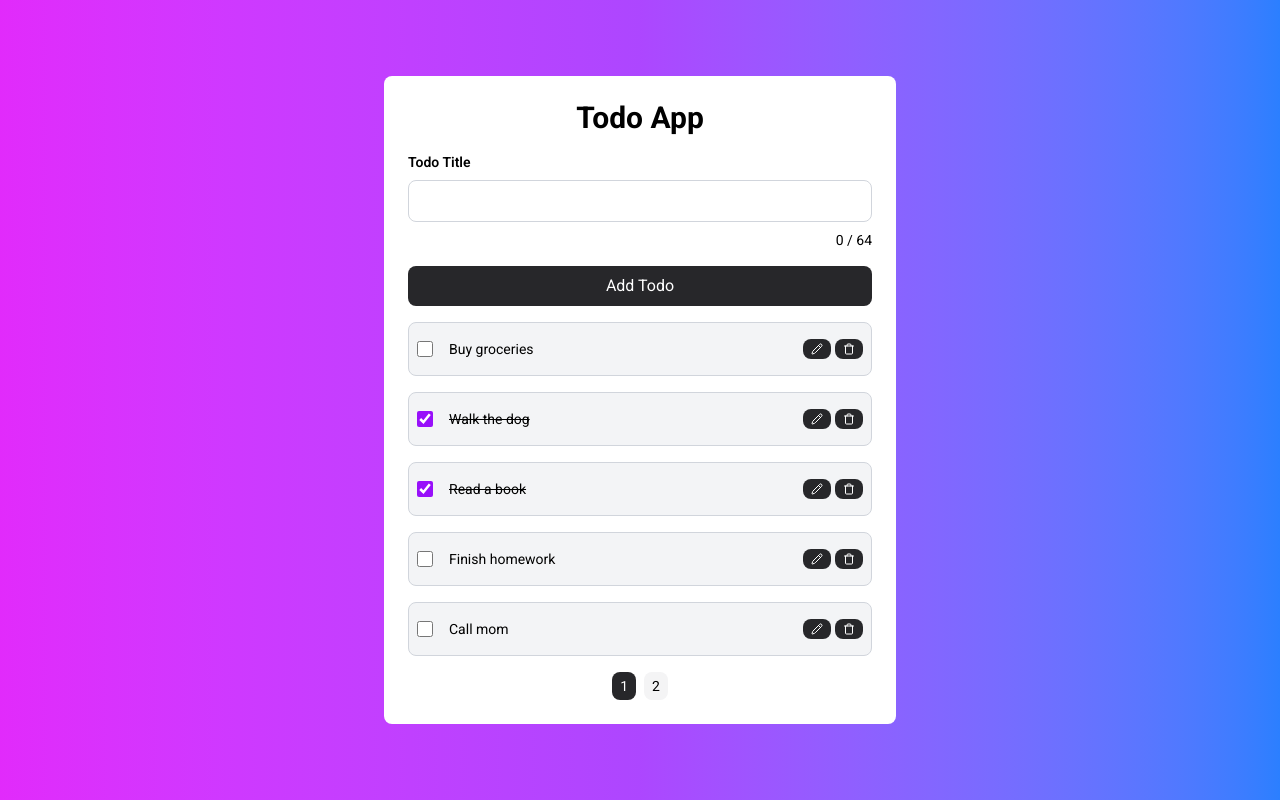
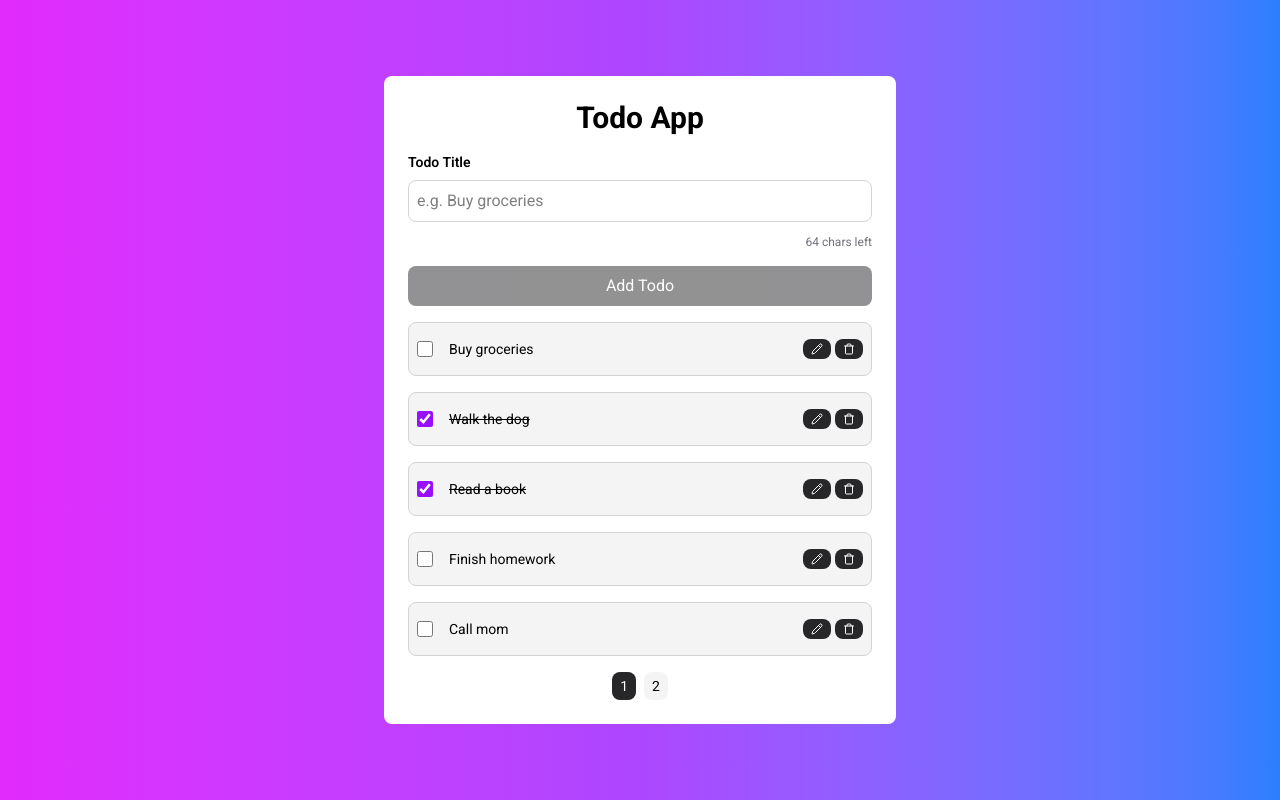
Before and after one commit to mike3497/todo-app, a Vue app: page / in a window 1280 px wide. Built offline with nearby package versions, Linux system fonts and the light colour scheme.

Commit message:
feat: update colors, add validation message

```diff
--- a/src/components/AppButton.vue
+++ b/src/components/AppButton.vue
@@ -12,11 +12,13 @@ import { computed } from 'vue';
 
 const props = withDefaults(
   defineProps<{
+    disabled?: boolean;
     size?: ButtonSize;
     type?: ButtonType;
     variant?: ButtonVariant;
   }>(),
   {
+    disabled: false,
     size: 'default',
     type: 'button',
     variant: 'primary',
@@ -24,9 +26,10 @@ const props = withDefaults(
 );
 
 const buttonClasses = computed<string[]>(() => {
-  const baseClasses = 'rounded-lg cursor-pointer';
+  const baseClasses = 'rounded-lg focus:outline-none focus:ring-2 focus:ring-purple-400';
   let sizeClasses = '';
   let variantClasses = '';
+  let stateClasses = '';
 
   switch (props.size) {
     case 'small':
@@ -40,14 +43,24 @@ const buttonClasses = computed<string[]>(() => {
 
   switch (props.variant) {
     case 'secondary':
-      variantClasses = 'bg-zinc-100 text-black hover:bg-zinc-300';
+      variantClasses = props.disabled
+        ? 'bg-zinc-100 text-black'
+        : 'bg-zinc-100 text-black hover:bg-zinc-300';
       break;
     case 'primary':
     default:
-      variantClasses = 'bg-zinc-800 hover:bg-zinc-950 text-white';
+      variantClasses = props.disabled
+        ? 'bg-zinc-800 text-white'
+        : 'bg-zinc-800 hover:bg-zinc-950 text-white';
       break;
   }
 
-  return [baseClasses, sizeClasses, variantClasses];
+  if (props.disabled) {
+    stateClasses = 'opacity-50 cursor-not-allowed';
+  } else {
+    stateClasses = 'cursor-pointer';
+  }
+
+  return [baseClasses, sizeClasses, variantClasses, stateClasses];
 });
 </script>
--- a/src/components/TodoForm.vue
+++ b/src/components/TodoForm.vue
@@ -3,15 +3,21 @@
     <div class="flex flex-col gap-2 mb-4">
       <label class="font-semibold text-sm" for="todo-title">Todo Title</label>
       <input
+        id="todo-title"
         v-model="todoTitle"
-        class="border border-gray-300 p-2 rounded-lg"
-        id="todo-title"
+        class="border border-zinc-300 bg-white p-2 rounded-lg w-full focus:outline-none focus:ring-2 focus:ring-purple-400 mb-1"
         type="text"
+        placeholder="e.g. Buy groceries"
         :maxlength="maxTodoTitleLength"
+        @input="isTouched = true"
+        @blur="isTouched = true"
       />
-      <span class="text-sm text-right">{{ todoTitle.length }} / {{ maxTodoTitleLength }}</span>
+      <div class="flex items-center justify-between text-xs text-zinc-500">
+        <span v-if="isTouched && !isInputValid" class="text-red-500">Title is required.</span>
+        <span class="ml-auto">{{ remainingChars }} chars left</span>
       </div>
-    <AppButton class="w-full" type="submit">Add Todo</AppButton>
+    </div>
+    <AppButton class="w-full" type="submit" :disabled="!isInputValid">Add Todo</AppButton>
   </form>
 </template>
 
@@ -20,23 +26,36 @@ import AppButton from '@/components/AppButton.vue';
 import type { Todo } from '@/models/todo';
 import { useTodosStore } from '@/stores/todos';
 import { nanoid } from 'nanoid';
-import { ref } from 'vue';
+import { computed, ref } from 'vue';
 
 const todosStore = useTodosStore();
 
 const maxTodoTitleLength = 64;
 const todoTitle = ref<string>('');
+const isTouched = ref<boolean>(false);
+
+const remainingChars = computed<number>(() => {
+  return maxTodoTitleLength - todoTitle.value.length;
+});
+
+const isInputValid = computed<boolean>(() => {
+  return todoTitle.value.trim() !== '' && todoTitle.value.length <= maxTodoTitleLength;
+});
 
 const onSubmit = () => {
-  if (todoTitle.value.trim() !== '') {
+  isTouched.value = true;
+  if (!isInputValid.value) {
+    return;
+  }
+
   const todo: Todo = {
     id: nanoid(),
-      title: todoTitle.value,
+    title: todoTitle.value.trim(),
     completed: false,
   };
 
   todosStore.addTodo(todo);
   todoTitle.value = '';
-  }
+  isTouched.value = false;
 };
 </script>
--- a/src/components/TodoListItem.vue
+++ b/src/components/TodoListItem.vue
@@ -1,11 +1,11 @@
 <template>
   <li
     ref="target"
-    class="bg-gray-100 border border-gray-300 p-2 rounded-lg flex items-center justify-between gap-4"
+    class="bg-zinc-100 border border-zinc-300 p-2 rounded-lg flex items-center justify-between gap-4"
   >
     <div class="flex-1 flex items-center gap-2">
       <input
-        class="accent-purple-600 w-4 h-4 rounded-lg"
+        class="accent-purple-600 w-4 h-4 rounded-lg focus:outline-none focus:ring-2 focus:ring-purple-400"
         type="checkbox"
         :id="`todo-completed-${todo.id}`"
         :checked="todo.completed"
@@ -18,7 +18,7 @@
         v-else
         v-model="titleValue"
         :id="`todo-title-${todo.id}`"
-        class="border border-gray-300 bg-white p-2 rounded-lg text-sm w-full"
+        class="border border-zinc-300 bg-white p-2 rounded-lg text-sm w-full focus:outline-none focus:ring-2 focus:ring-purple-400"
         type="text"
         @keydown.enter="onKeydownEnter"
       />
```
Lines whose indentation alone changed are shown as unchanged.
